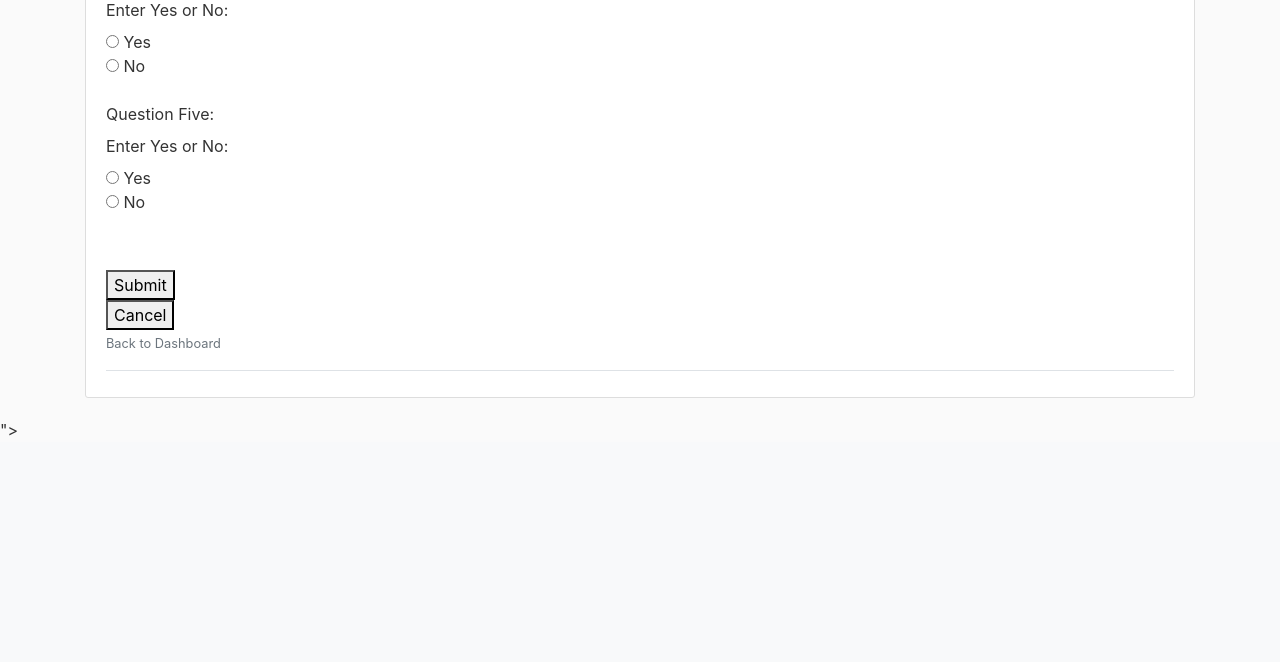
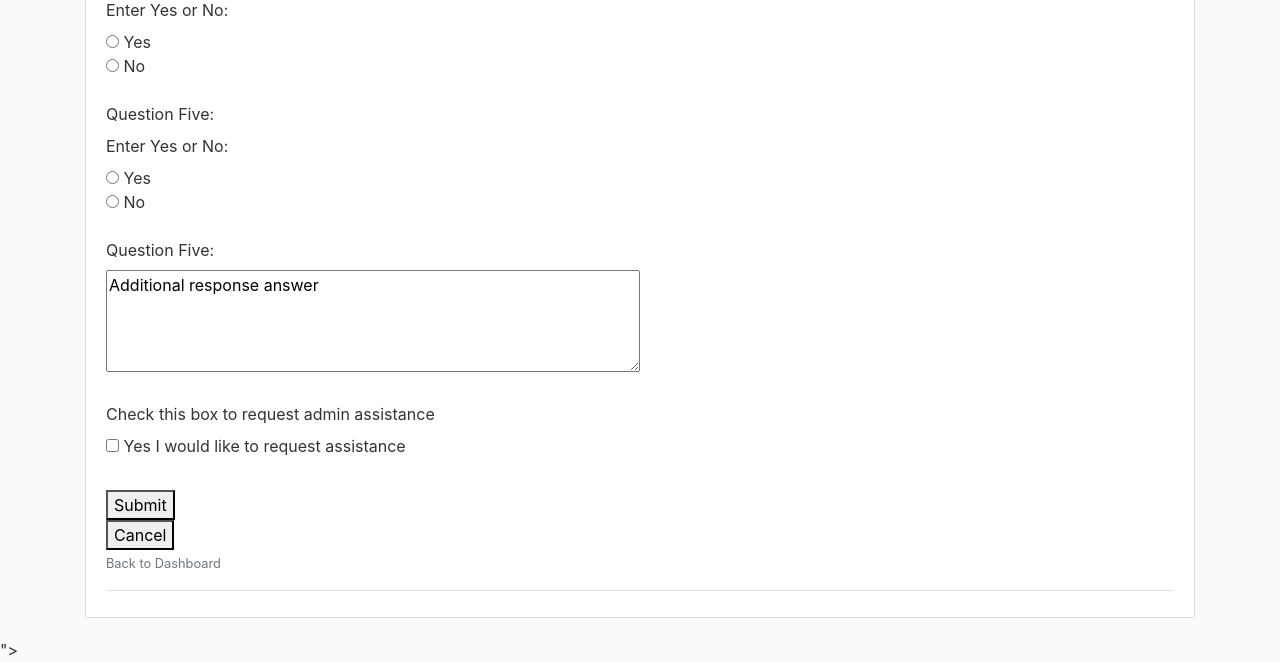
Before and after one commit to GatorIncubator/gatorgrouper, a Django app: page /survey in a window 1280 px wide. Shown: the part 660-1322 px from the top of the page. Before the commit the page ends 1096 px from the top, so only its background shows below. Run offline with Django 3.2, Linux system fonts and the light colour scheme; some libraries are stand-ins or nearby versions.

Commit message:
Added free response and checkbox Co-authored-by: Elisia <wrighte@allegheny.edu> Co-authored-by: Jahlia <finneyj@allegheny.edu> Co-authored-by: Carson <quigleyc@allegheny.edu>

```diff
--- a/gatorgrouper/templates/gatorgrouper/survey.html
+++ b/gatorgrouper/templates/gatorgrouper/survey.html
@@ -34,6 +34,12 @@
               <label for="Question Five">Enter Yes or No: </label><br>
               <input type="radio" name = "optradio"> Yes </label><br>
               <input type="radio" name = "optradio"> No </label><br><br>
+              <!-- Adds in a section for free response answer -->
+              <label for="Question Five">Question Five:</label><br>
+              <textarea rows="4" cols="50" name="story">Additional response answer</textarea><br><br>
+              <!-- Adds in a section to request admin assistance -->
+              <label for="Question Five">Check this box to request admin assistance</label><br>
+              <input type="checkbox" name = "assistance_request"><lable> Yes I would like to request assistance </label><br>
             </div>
           </form>
 
```
